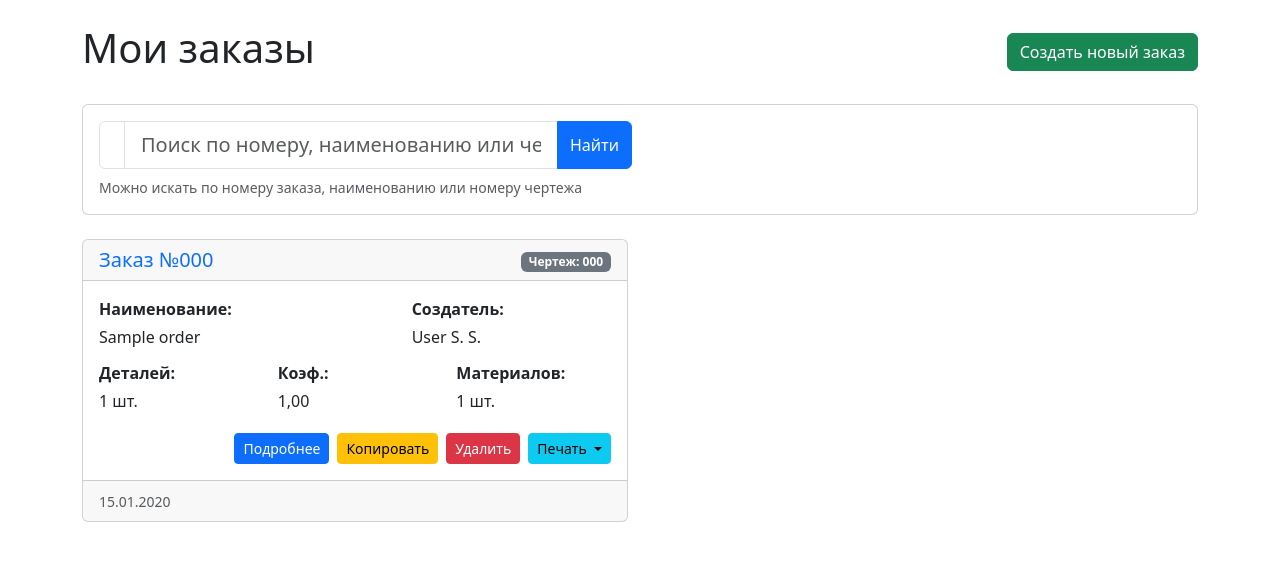
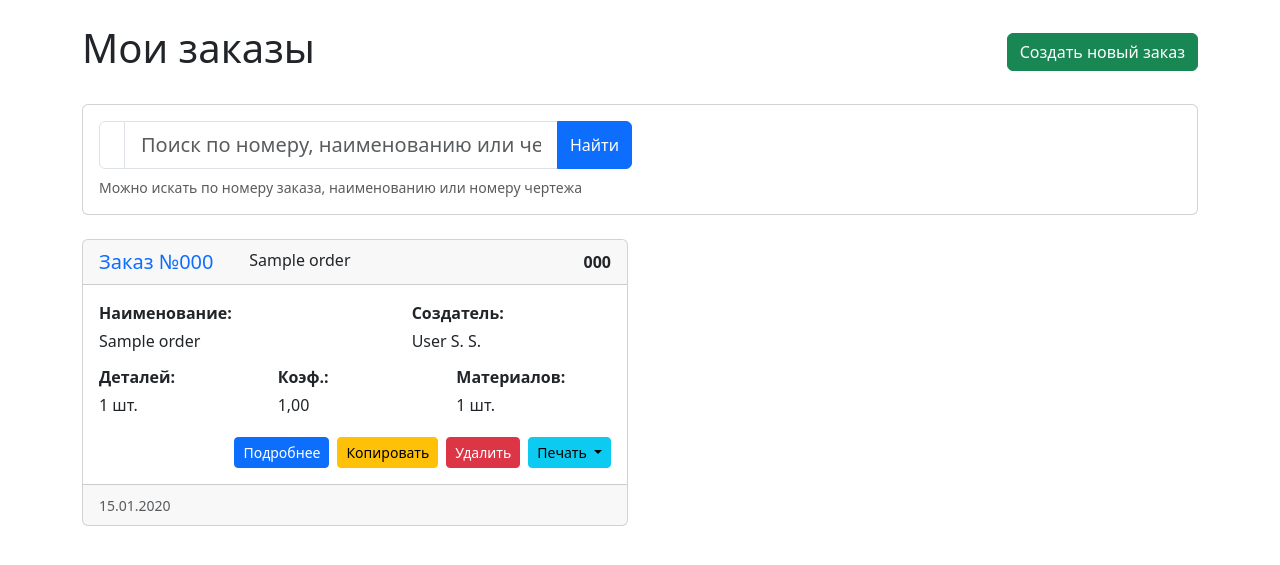
Before and after one commit to k1slee/production_calculator, a Django app: page /orders/ in a window 1280 px wide. Shown: the part 56-621 px from the top of the page. Run offline with Django 4.2, Linux system fonts and the light colour scheme; a user stored in the database is signed in; tables that the repository leaves empty hold one stand-in row (values such as "Sample post").

Commit message:
Дублирование наименования заказа в шапке карточки заказа

```diff
--- a/calculator/templates/calculator/order_list.html
+++ b/calculator/templates/calculator/order_list.html
@@ -65,9 +65,12 @@
                         Заказ №{{ order.order_number }}
                     </a>
                 </h5>
+                <div class="col-7">
+                        <p class="mb-1">{{ order.order_name|truncatechars:50 }}</p>
+                </div>
                 <div>
                     {% if order.drawing_number %}
-                    <span class="badge bg-secondary">Чертеж: {{ order.drawing_number }}</span>
+                    <span ><b>{{ order.drawing_number }}</b></span>
                     {% endif %}
                 </div>
             </div>
```
